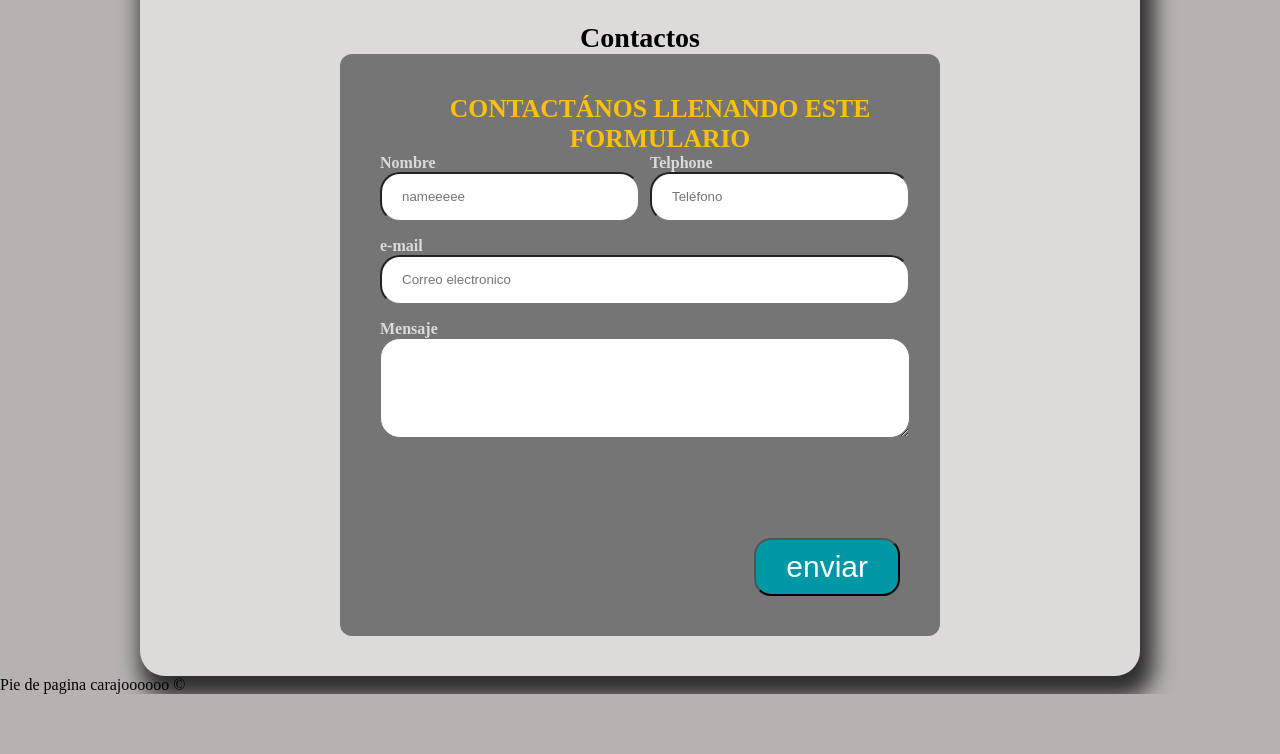
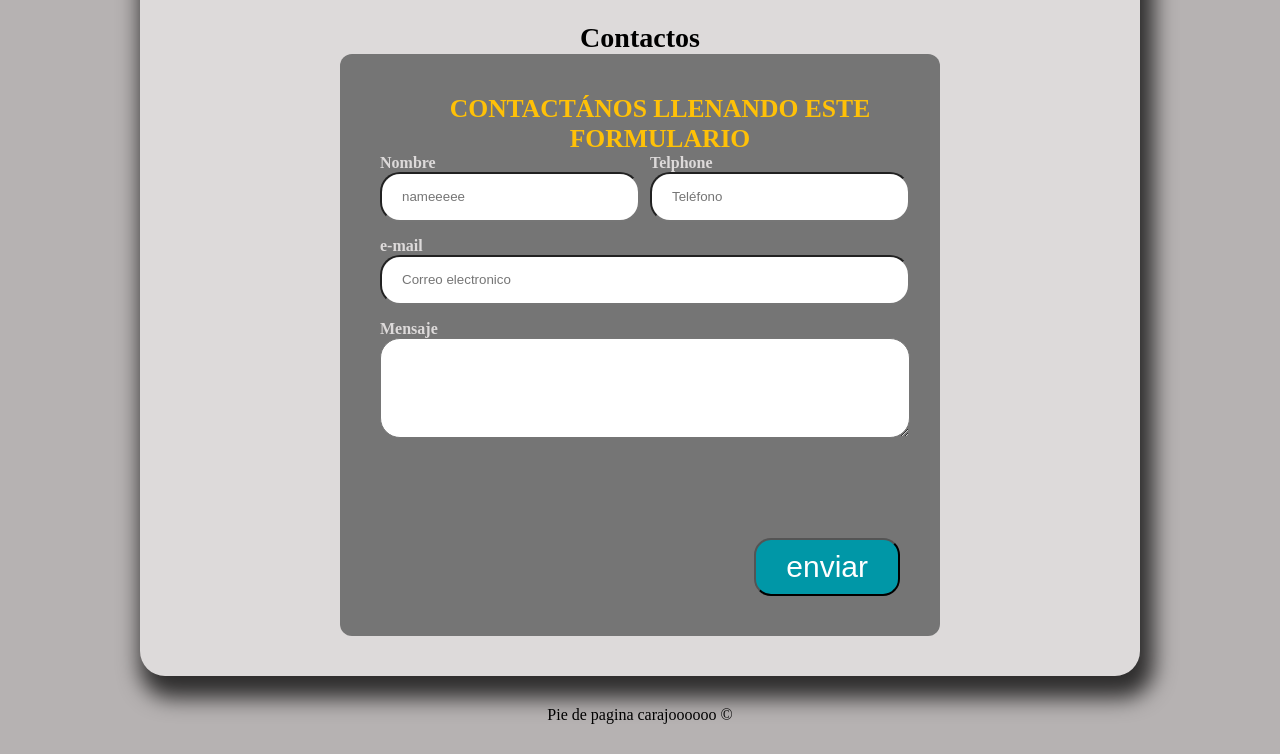
Before and after one commit to ysantilopez/Udemy, a plain HTML site: page 00/index.html in a window 1280 px wide. Shown: the part 1027-1781 px from the top of the page. Before the commit the page ends 1721 px from the top, so only its background shows below. Drawn offline with Linux system fonts and the light colour scheme.

Commit message:
Realizado el footer

```diff
--- a/00/index.html
+++ b/00/index.html
@@ -22,8 +22,6 @@
 
     </div>
 
-
-
     <section class="hero">
         <div class="contenido-hero">
 
@@ -40,7 +38,6 @@
             <a class="boton" href="#contactos">Contactar</a>
         </div>
     </section>
-
 
     <main class="contenedor sombra">
         <h2> Mis servicios </h2>
@@ -134,8 +131,6 @@
             </section>
         </div>
 
-
-
         <section id="contactos">
             <h2> Contactos </h2>
 
@@ -174,12 +169,6 @@
                                 <textarea name="mensaje"  id="mensaje" cols="30" rows="10"></textarea>
                             </label>
                         </div>
-
-
-
-
-
-
                     </div>
 
                     <div class="enviar alinear-derecha flex">
@@ -193,8 +182,7 @@
         </section>
     </main>
 
-
-    <footer class="footer">
+    <footer>
         Pie de pagina carajoooooo &copy;
     </footer>
 </body>
--- a/00/style.css
+++ b/00/style.css
@@ -22,7 +22,9 @@ html
 {
     scroll-behavior: smooth; /*Para cuando se cliquea y se pasa a otra sección*/
     font-size: 62.5%;
-    /*1rem = 10px*/
+    scroll-snap-type: y mandatory;
+    /*
+    1rem = 10px*/
 }
 
 /* *,*::before, *::after{
@@ -341,8 +343,11 @@ h1,h2,h3
 ============================================Footer===================
 */
 
-
-
+footer
+{
+    text-align: center;
+    margin: 3rem;
+}
 
 
 
```
